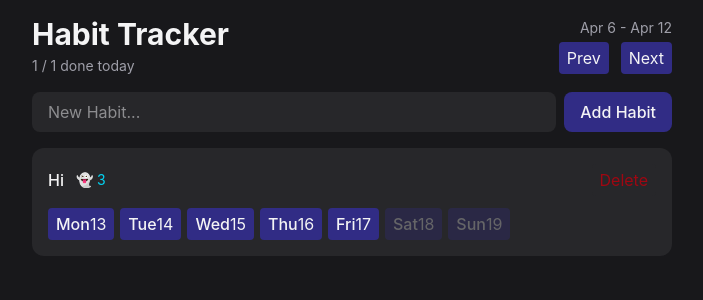
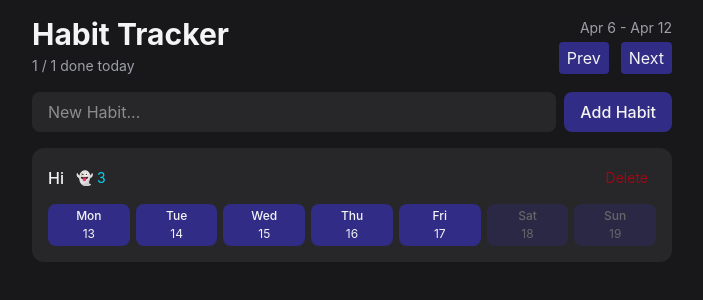
Before and after one commit to AndrewS227/React_Habit, a React (Vite) app: page / in a window 1280 px wide. Shown: the top 300 px of the page, without its empty margins (288-991 px from the left). Built offline with nearby package versions, Linux system fonts and the light colour scheme.

Commit message:
Added button and text stylings to the Delete button and date buttons in the HabitList func. respectively.

```diff
--- a/src/components/HabitList.tsx
+++ b/src/components/HabitList.tsx
@@ -31,11 +31,13 @@ function HabitItem({habit}: HabitItemProps){
                 <span className="font-medium">{habit.name}</span>
                 <span className="text-sm text-cyan-400">👻 3</span>
             </div>
-            <Button2 variant="ghost-destructive">Delete</Button2>
+            <Button2 variant="ghost-destructive" className="text-sm">
+                Delete
+            </Button2>
         </div>
         <div className="flex gap-1.5">
             {visibleDates.map(date => (
-                <Button2 key={date.toISOString()} disabled={isFuture(date)}>
+                <Button2 className="flex flex-1 flex-col items-center gap-0.5 rounded-lg text-xs" key={date.toISOString()} disabled={isFuture(date)}>
                     <span className="font-medium">{format(date, "EEE")}</span>
                     <span>{format(date, "d")}</span>
                 </Button2>
```
